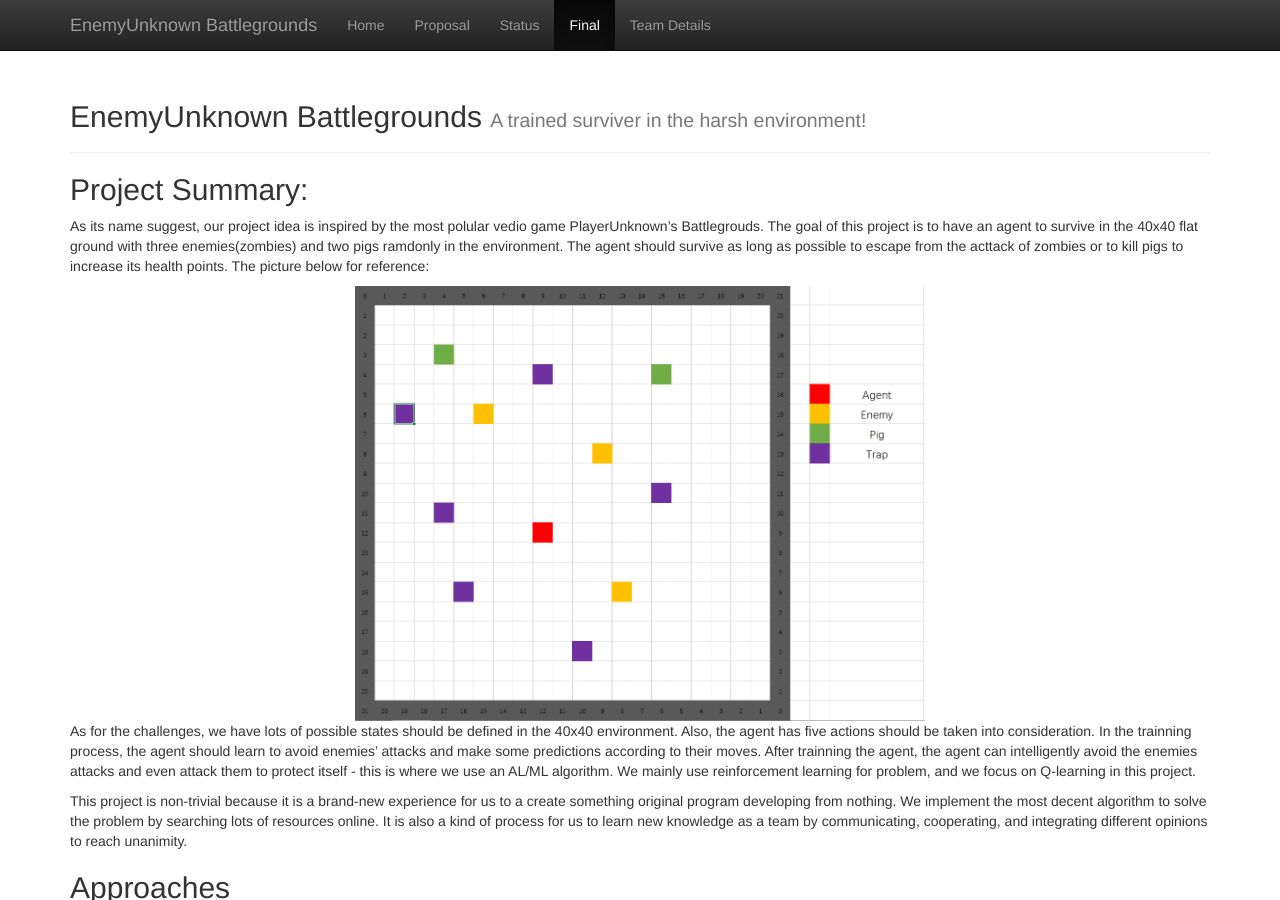
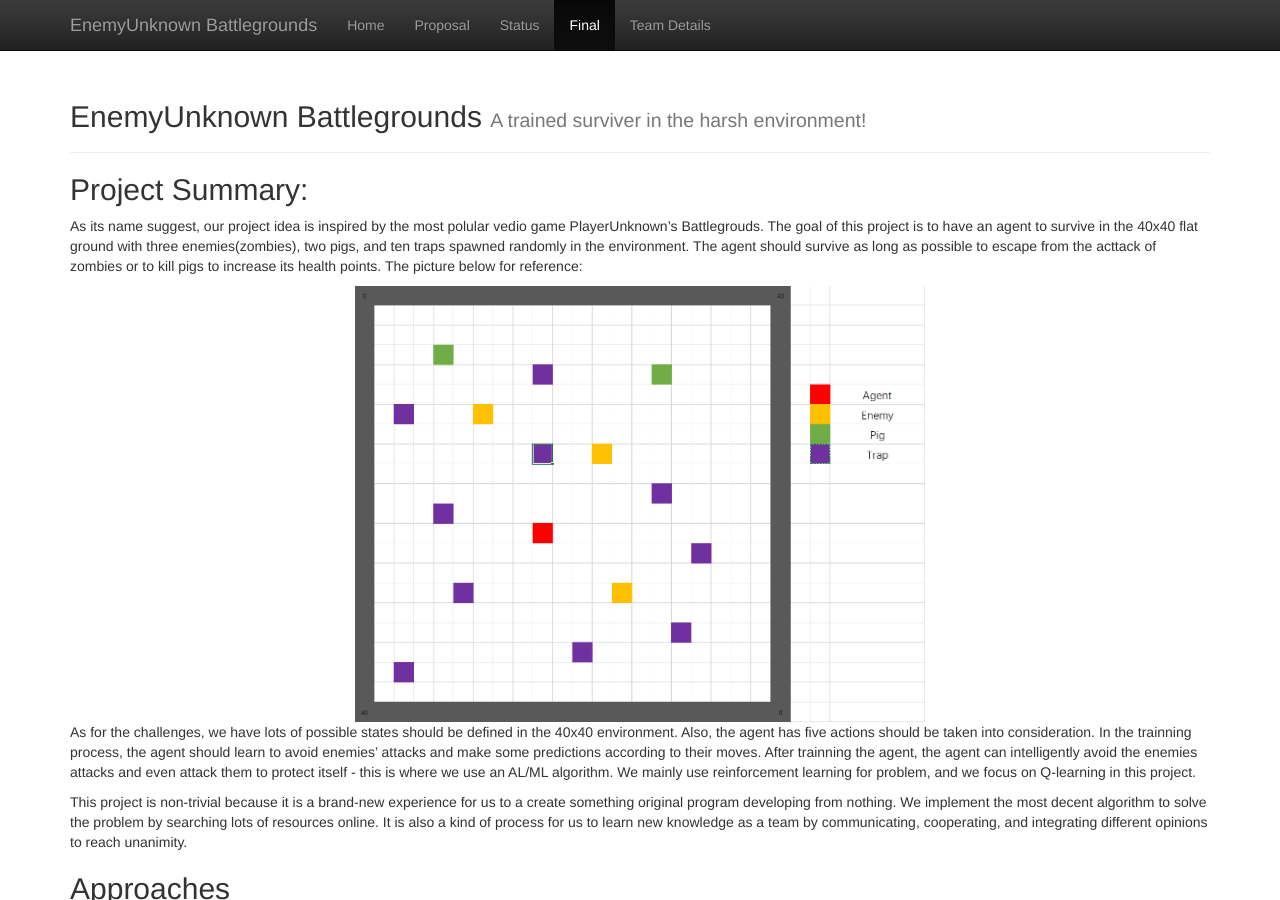
Before and after one commit to chenhaoy1/EnemyUnknown-Battlegrounds, a Jekyll site: the page built from docs/final.md, in a window 1280 px wide and 900 px high. Built offline with Jekyll 4.4.1, drawn with Linux system fonts in a browser that asks for light colours.

Commit message:
Update final.md

```diff
--- a/docs/final.md
+++ b/docs/final.md
@@ -5,9 +5,9 @@
 
 ## Project Summary:
 
-As its name suggest, our project idea is inspired by the most polular vedio game PlayerUnknown's Battlegrouds. The goal of this project is to have an agent to survive in the 40x40 flat ground with three enemies(zombies) and two pigs ramdonly in the environment. The agent should survive as long as possible to escape from the acttack of zombies or to kill pigs to increase its health points. The picture below for reference:
+As its name suggest, our project idea is inspired by the most polular vedio game PlayerUnknown's Battlegrouds. The goal of this project is to have an agent to survive in the 40x40 flat ground with three enemies(zombies), two pigs, and ten traps spawned randomly in the environment. The agent should survive as long as possible to escape from the acttack of zombies or to kill pigs to increase its health points. The picture below for reference:
 <div align="center">
-<img src="7.png" width="50%">
+<img src="9.png" width="50%">
 </div>
 
 
```
